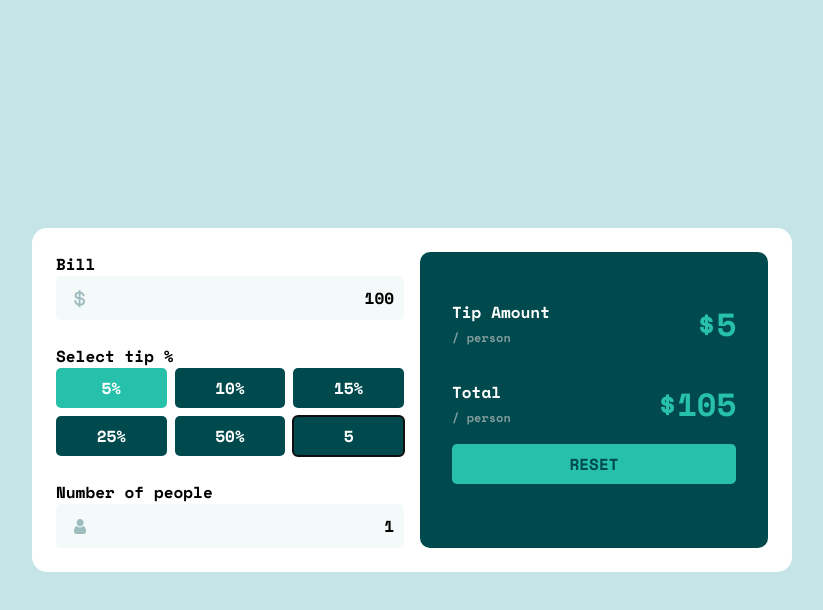
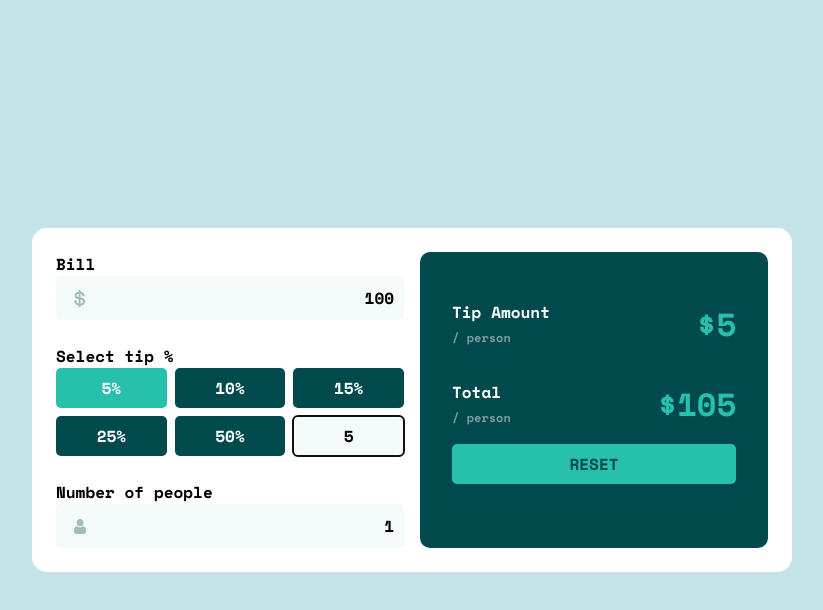
Before and after one commit to kkalvaa/tip-calculator, a Vue app: page / in a window 1280 px wide. Both pictures are taken after a click on the button "Custom". Shown: the top 610 px of the page, without its empty margins (228-1051 px from the left). Built offline with nearby package versions, Linux system fonts and the light colour scheme.

Commit message:
increased specificity for chrome

```diff
--- a/src/components/CustomInput.vue
+++ b/src/components/CustomInput.vue
@@ -36,8 +36,10 @@ export default {
 <style lang="scss">
 .c-button {
   &--input {
-    background-color: var(--cyan-600);
-    color: currentColor;
+    &#{&} {
+      background-color: var(--cyan-600);
+      color: currentColor;
+    }
   }
 }
 </style>
```
